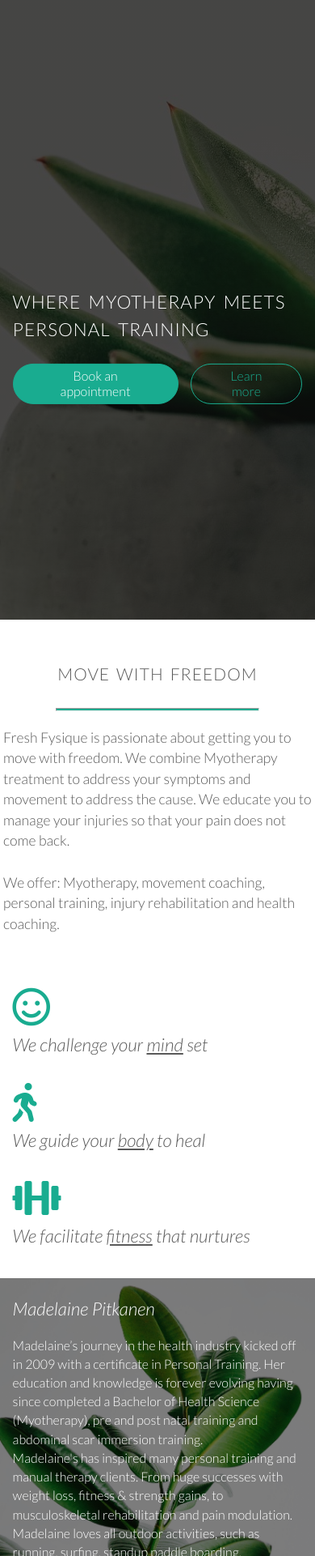
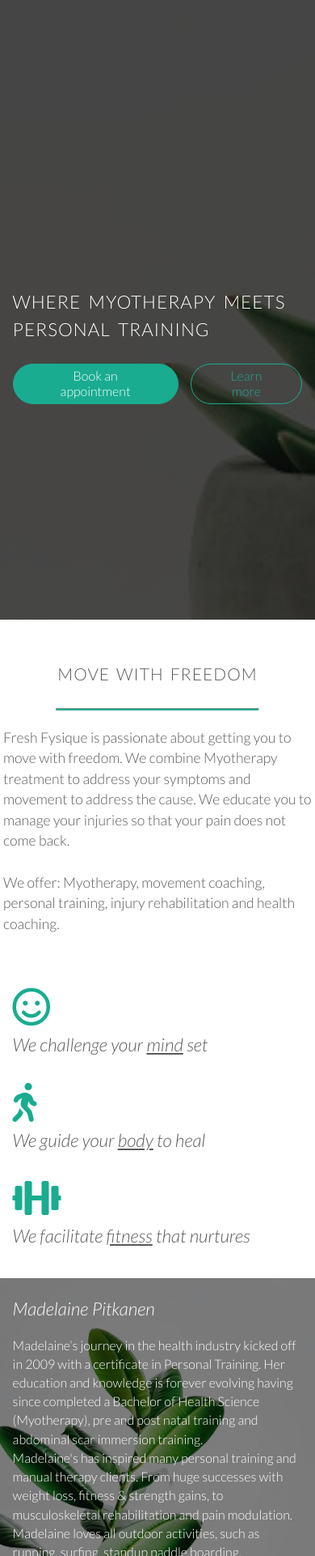
Before and after one commit to LauraAshleigh/LauraAshleigh.github.io, a plain HTML site: page Myotherapy/index.html in a window 390 px wide. Shown: the part 79-2000 px from the top of the page at 81% size. Drawn offline with nearby package versions, Linux system fonts and the light colour scheme.

Commit message:
Adjust background images

```diff
--- a/Myotherapy/resources/css/queries.css
+++ b/Myotherapy/resources/css/queries.css
@@ -48,9 +48,9 @@
         width: 100%
     }
 
-    header{ background-image: linear-gradient(rgba(0, 0, 0, 0.7), rgba(0, 0, 0, 0.7)), url(img/leaves-3-mobile.jpg); }
-    .about{ background-image: linear-gradient(rgba(0, 0, 0, 0.5), rgba(0, 0, 0, 0.5)), url(img/leaves-7-mobile.jpg); }
-/*    .testimonials{ background-image: linear-gradient(rgba(0, 0, 0, 0.5), rgba(0, 0, 0, 0.5)), url(img/leaves-2-mobile.jpg); }*/
+    header{ background-image: linear-gradient(rgba(0, 0, 0, 0.7), rgba(0, 0, 0, 0.7)), url(img/leaves-3-mobile-2.jpg); }
+    .about{ background-image: linear-gradient(rgba(0, 0, 0, 0.5), rgba(0, 0, 0, 0.5)), url(img/leaves-7-mobile-2.jpg); }
+    .testimonials{ background-image: linear-gradient(rgba(0, 0, 0, 0.5), rgba(0, 0, 0, 0.5)), url(img/leaves-2-mobile-2.jpg); }
 
     .navigation-container {
         padding: 10px 30px;
@@ -58,7 +58,7 @@
     }
 
     .logo-container{ width: 120px; }
-    .nav-bar{ display:none; }
+    .nav-bar{ display: none; }
     .contacts-bar{ display: none; }
 
     .mobile-nav-icon{ display: inline-block; }
```
Also changed, not shown: Myotherapy/resources/css/img/leaves-2-mobile-2.jpg (added), Myotherapy/resources/css/img/leaves-3-mobile-2.jpg (added), Myotherapy/resources/css/img/leaves-7-mobile-2.jpg (added).
